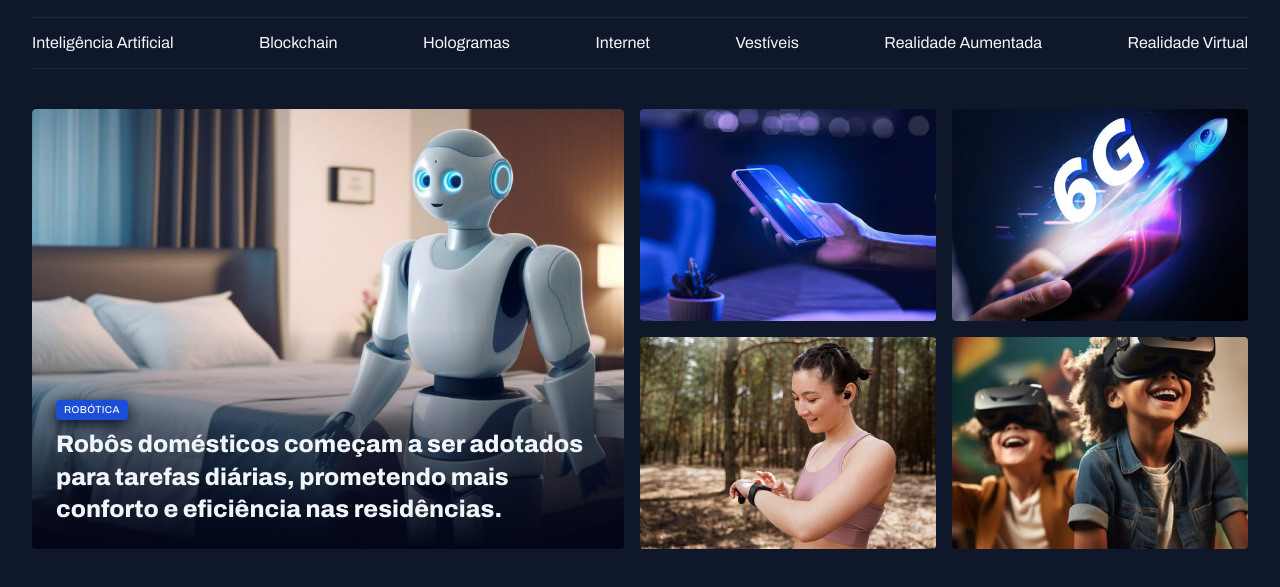
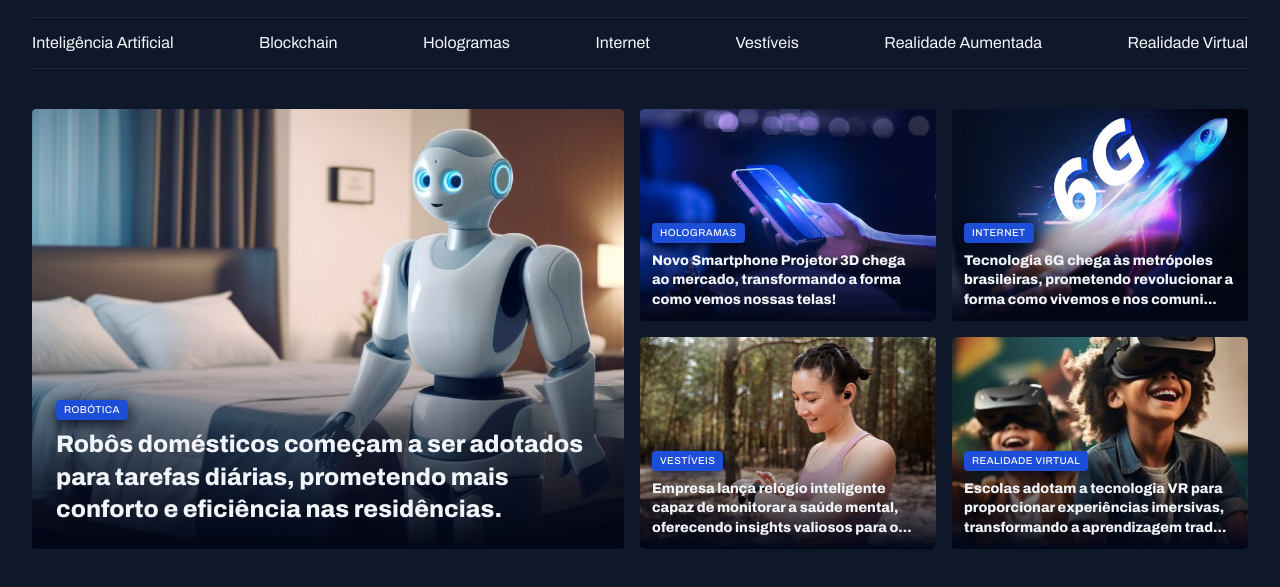
Before and after one commit to MarcosWimmer/Portal-de-noticias, a plain HTML site: page index.html in a window 1280 px wide. Shown: the part 55-642 px from the top of the page. Drawn offline with Linux system fonts and the light colour scheme.

Commit message:
Finalizando a seção destaques

```diff
--- a/index.html
+++ b/index.html
@@ -41,7 +41,7 @@
    <main class="grid container">
         <section id="featured" class="grid grid-flow-col gap-16">
            <figure class="card">
-            <img src="assets/images/Image 01.png" alt="">
+            <img src="assets/images/Image 01.png" alt="Robôs domésticos começam a ser adotados para tarefas diárias, prometendo mais conforto e eficiência nas residências.">
 
             <figcaption>
                 <span class="content-tag">robótica</span>
@@ -50,18 +50,34 @@
            </figure>
 
            <div class="grid grid-cols-2 gap-16">
-            <div>
-                <img src="assets/images/Image 02.png" alt="">
-            </div>
-            <div>
-                <img src="assets/images/Image 03.png" alt="">
-            </div>
-            <div>
-                <img src="assets/images/Image 04.png" alt="">
-            </div>
-            <div>
-                <img src="assets/images/Image 05.png" alt="">
-            </div>
+            <figure class="card">
+                <img src="assets/images/Image 02.png" alt="Novo Smartphone Projetor 3D chega ao mercado, transformando a forma como vemos nossas telas!">
+                <figcaption>
+                    <span class="content-tag">Hologramas</span>
+                    <h2 class="text-lg">Novo Smartphone Projetor 3D chega ao mercado, transformando a forma como vemos nossas telas!</h2>
+                </figcaption>
+            </figure>
+            <figure class="card">
+                <img src="assets/images/Image 03.png" alt="Tecnologia 6G chega às metrópoles brasileiras, prometendo revolucionar a forma como vivemos e nos comunicamos.">
+                <figcaption>
+                    <span class="content-tag">internet</span>
+                    <h2 class="text-lg">Tecnologia 6G chega às metrópoles brasileiras, prometendo revolucionar a forma como vivemos e nos comuni...</h2>
+                </figcaption>
+            </figure>
+            <figure class="card">
+                <img src="assets/images/Image 04.png" alt="Empresa lança relógio inteligente capaz de monitorar a saúde mental, oferecendo insights valiosos para o bem-estar pessoal.">
+                <figcaption>
+                    <span class="content-tag">Vestíveis</span>
+                    <h2 class="text-lg">Empresa lança relógio inteligente capaz de monitorar a saúde mental, oferecendo insights valiosos para o...</h2>
+                </figcaption>
+            </figure>
+            <figure class="card">
+                <img src="assets/images/Image 05.png" alt="Escolas adotam a tecnologia VR para proporcionar experiências imersivas, transformando a aprendizagem tradicional.">
+                <figcaption>
+                    <span class="content-tag">realidade virtual</span>
+                    <h2 class="text-lg">Escolas adotam a tecnologia VR para proporcionar experiências imersivas, transformando a aprendizagem trad...</h2>
+                </figcaption>
+            </figure>
            </div>
         </section>
    </main>
--- a/styles/sections.css
+++ b/styles/sections.css
@@ -28,6 +28,10 @@
 
             padding: 24px;
 
+            &:has(.text-lg) {
+                padding: 12px;
+            }
+
             h2 {
                 margin-top: 8px;
             }
```
